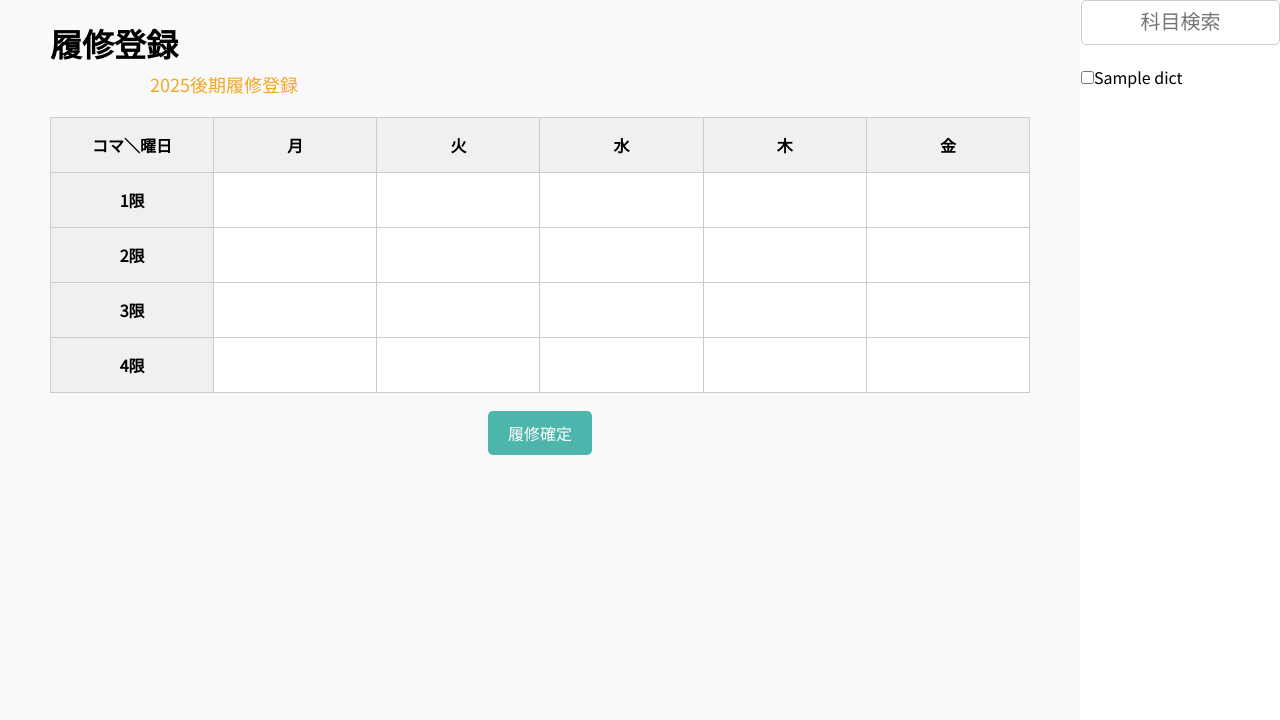
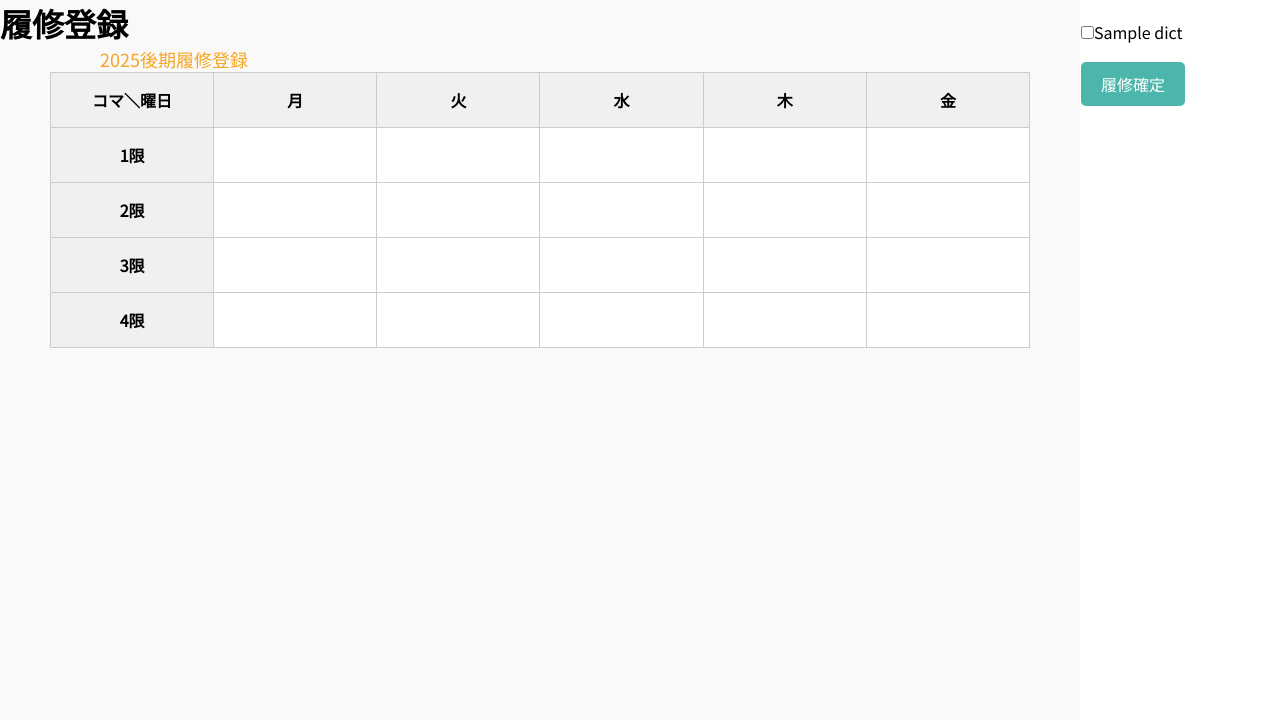
Before and after one commit to yoshiokaharuto/2025_spring_hakkason, a Flask app: template templates/syllabusregistration.html in a window 1280 px wide. Shown: the part 80-800 px from the top of the page. Run offline with Flask 3, Linux system fonts and the light colour scheme; the template is opened without the code that fills it: most values are stand-ins (such as "Sample title", 1, 10 or a date in 2020); lists and menus that the app fills with data are empty.

Commit message:
ボタンの位置移動、formタグ付与

```diff
--- a/templates/syllabusregistration.html
+++ b/templates/syllabusregistration.html
@@ -20,10 +20,10 @@
     <a href="#" class="logout">ログアウト</a>
   </header>
 
-  <title1>
+  <div id="title">
     <h1>履修登録</h1>
     <span class="highlight">2025後期履修登録</span>
-  </title1>
+  </div>
 
   <div class="container">
     <div class="table-section">
@@ -74,22 +74,26 @@
         </tbody>
       </table>
 
-      <button class="submit-button">履修確定</button>
     </div>
     <div class="search-section">
-      <input type="text" id="searchInput" class="search-input" placeholder="科目検索">
+     <form method="POST" action="{{ url_for('timetable.register_subject') }}">
       <div class="search-results">
-        {% for l in dict_list %}
-        <label><input type="checkbox" class="subject-check" value="{{l['id']}}">{{l['name']}}</label><br>
-        {% endfor %}
+       {% for l in dict_list %}
+        <label>
+          <input type="checkbox" name="subjects" class="subject-check" value="{{l['id']}}">{{l['name']}}<br>
+        </label>
+       {% endfor %}
       </div>
+
+  <button type="submit" class="submit-button">履修確定</button>
+</form>
+
     </div>
   </div>
 
       <script>
             const subjectList = {{ dict_list | tojson }};
 
-            // チェックボックスの監視
             document.querySelectorAll(".subject-check").forEach(checkbox => { checkbox.addEventListener("change", () => { const subject = subjectList.find(s => s.id == checkbox.value);
                 subject.schedule.forEach(time => { const cellId = `cell-${time}`;
                 const ul = document.getElementById(cellId);
```
